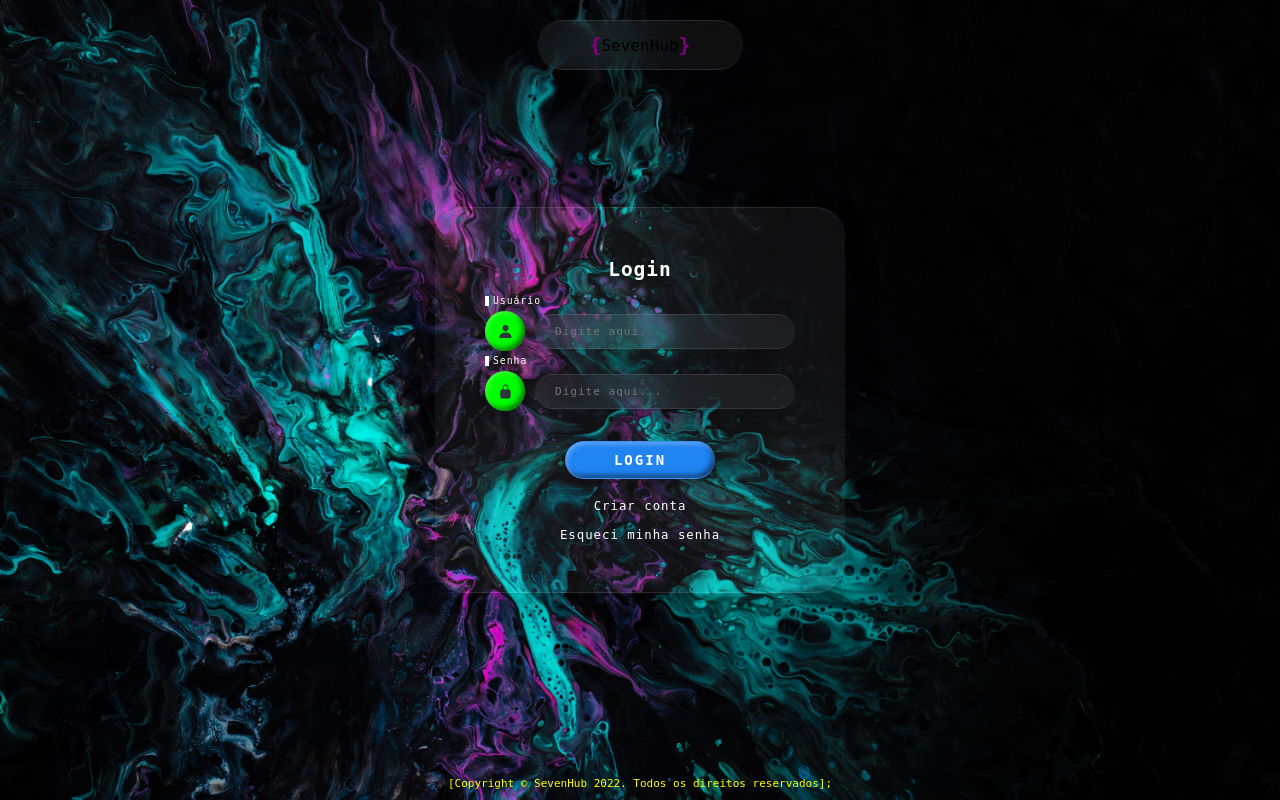
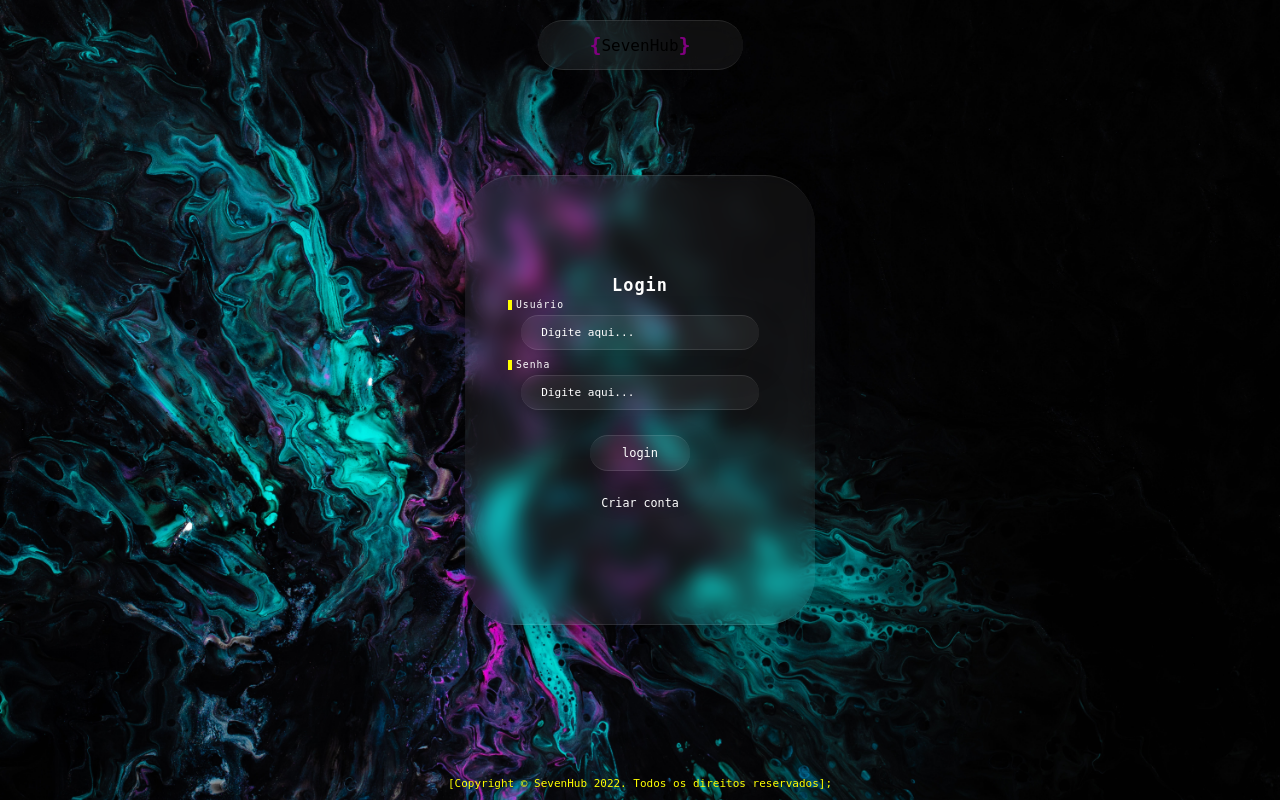
Before and after one commit to jpdicarvalho/WebProject-BSI-SevenHub, a PHP site: page /LoginEmp.php in a window 1280 px wide. Run offline with PHP 8.4, Linux system fonts and the light colour scheme.

Commit message:
Forms - Upgrade
Aqui eu fiz a estilização e reestruturação dos formulários de login e cadastro da área dev e empresa.

```diff
--- a/WebProject/css/Login.css
+++ b/WebProject/css/Login.css
@@ -40,53 +40,53 @@ header:hover{
     font-size: 20px;
     transition: 0.5s;
 }
-.wrapper{
-    position: absolute;
+.container{
+    position: relative;
+    width: 350px;
+    height: 450px;
     display: flex;
     justify-content: center;
     align-items: center;
-    width: 430px;
-    height: 430px;
-}
-
-.container{
-    position: absolute;
-    width: 410px;
-    display: flex;
-    justify-content: center;
-    align-items: center;
-    padding: 50px;
+    flex-direction: column;
+    padding: 10px;
     background: rgba(255, 255, 255, 0.05);
     box-shadow: 0 15px 35px rgba(0, 0, 0, 0.2);
     border-top: 1px solid rgba(255,255,255,0.1);
     border-bottom: 1px solid rgba(255,255,255,0.1);
-    border-radius: 30px;
+    border-radius: 50px;
+    backdrop-filter: blur(10px);
+
 }
 form{
     position: relative;
+    display: flex;
+    justify-content: center;
+    align-items: center;
+    flex-direction: column;
     width: 100%;
+    height: 100%;
 }
 .container h3{
     color: #fff;
     font-weight: 600;
-    font-size: 1.5em;
+    font-size: 1.3em;
     width: 100%;
     text-align: center;
-    margin-bottom: 30px;
+    margin-bottom: 20px;
     letter-spacing: 1px;
 }
 .inputBox{
     position: relative;
-    width: 100%;
-    margin-bottom: 20px;
+    width: 80%;
+    margin-bottom: 25px;
 }
 .inputBox span{
     display: inline-block;
     color: #fff;
-    margin-bottom: 35px;
+    margin-bottom: 30px;
     letter-spacing: 1px;
     font-size: 0.75em;
-    border-left: 4px solid #fff;
+    border-left: 4px solid yellow;
     padding-left: 4px;
     line-height: 1em;
 }
@@ -94,80 +94,64 @@ form{
     display: flex;
     justify-content: center;
     align-items: center;
-}/*
-textarea{
+}
+.inputBox .box input{
     position: relative;
-    width: 100%;
-    height: 40px;
+    width: 90%;
     border: none;
     outline: none;
-    padding-left: 10px;
-    padding-top: 5px;
+    padding: 10px 20px;
+    border-radius: 30px;
+    font-size: 0.85em;
+    color: #fff;
     background: rgba(255, 255, 255, 0.05);
     box-shadow: 0 15px 35px rgba(0, 0, 0, 0.2);
     border-top: 1px solid rgba(255,255,255,0.1);
     border-bottom: 1px solid rgba(255,255,255,0.1);
     border-radius: 30px;
-    backdrop-filter: blur(15px);
-}*/
-.inputBox .box .icon{
-    position: relative;
-    min-width: 40px;
-    height: 40px;
-    background: #0f0;
+    transition: 0.5s;
+}
+.inputBox .box input:hover{
+    width: 100%;
+    letter-spacing: 2px;
+}
+
+.inputBox .box input::placeholder{
+    color: white;
+}
+.inputBox .box input[type="submit"]{
+    width: 100px;
     display: flex;
     justify-content: center;
     align-items: center;
-    border-radius: 50%;
-    margin-right: 10px;
-    color: #2f363e;
-    font-size: 1.15em;
-    box-shadow: 5px 5px 7px rgba(0, 0, 0, 0.25),
-    inset 2px 2px 5px rgba(255, 255, 255, 0.25),
-    inset -3px -3px 5px rgba(0, 0, 0, 0.5);
+    background: rgba(255, 255, 255, 0.05);
+    box-shadow: 0 15px 35px rgba(0, 0, 0, 0.2);
+    border-top: 1px solid rgba(255,255,255,0.1);
+    border-bottom: 1px solid rgba(255,255,255,0.1);
+    color: white;
+    cursor: pointer;
+    font-size: 12px;
+    transition: 0.5s;
 }
-.inputBox .box input{
-    position: relative;
-    width: 100%;
-    border: none;
-    outline: none;
-    padding: 10px 20px;
-    border-radius: 30px;
-    letter-spacing: 1px;
-    font-size: 0.85em;
+.inputBox .box input[type="submit"]:hover{
+    color: black;
+    background: darkcyan;
+    font-weight: 800;
+    width: 120px;
+    letter-spacing: 2px;
+}
+select{
+    padding: 4px;
+    color: white;
     background: rgba(255, 255, 255, 0.05);
     box-shadow: 0 15px 35px rgba(0, 0, 0, 0.2);
     border-top: 1px solid rgba(255,255,255,0.1);
     border-bottom: 1px solid rgba(255,255,255,0.1);
     border-radius: 30px;
-    backdrop-filter: blur(15px);
+    backdrop-filter: blur(10px);
 }
-.inputBox .box input[type="submit"]{
-    width: 150px;
-    background: #1f83f2;
-    box-shadow: 5px 5px 7px rgba(0, 0, 0, 0.25),
-    inset 2px 2px 5px rgba(255, 255, 255, 0.35),
-    inset -3px -3px 5px rgba(0, 0, 0, 0.5);
-    color: #fff;
-    cursor: pointer;
-    text-transform: uppercase;
-    letter-spacing: 2px;
-    font-size: 14px;
-    font-weight: bolder;
-    margin-top: 10px;
-}
-.inputBox .box input[type="submit"]:hover{
-    filter: brightness(1.1);
-}
-select{
-    padding: 4px;
+select option{
     color: gray;
-    background: rgba(255, 255, 255, 0.05);
-    box-shadow: 0 15px 35px rgba(0, 0, 0, 0.2);
-    border-top: 1px solid rgba(255,255,255,0.1);
-    border-bottom: 1px solid rgba(255,255,255,0.1);
-    border-radius: 30px;
-    backdrop-filter: blur(15px);
 }
 label{
     color: #fff;
@@ -185,9 +169,14 @@ label input{
     justify-content: center;
     align-items: center;
     color: #fff;
-    letter-spacing: 1px;
+    font-size: 0.90em;
+    text-decoration: none;
+    transition: 0.5s;
+}
+
+.forgot:hover{
     font-size: 0.95em;
-    text-decoration: none;
+    letter-spacing: 2px;
 }
 .container .btn{
     position: relative;
@@ -211,90 +200,8 @@ label input{
     border-bottom: 1px solid rgba(255,255,255,0.1);
     border-radius: 30px;
     color: #fff;
-    z-index: 1;
     letter-spacing: 1px;
     overflow: hidden;
-    transition: 0.5s;
-    backdrop-filter: blur(15px);
-}
-.container .btn:hover a{
-    letter-spacing: 3px;
-    color: #ff1f71;
-}
-.container .btn a::before{
-    content: '';
-    position: absolute;
-    top: 0;
-    left: 0;
-    width: 50%;
-    height: 100%;
-    background: linear-gradient(to left, rgba(255,255,255,0.5),
-    transparent);
-    transform: skewX(45deg) translateX(0);
-    transition: 0.5s;
-}
-
-.container .btn:hover a::before{
-    transform: skewX(45deg) translateX(200%);
-}
-
-.container .btn::before{
-    content:'';
-    position: absolute;
-    left: 50%;
-    transform: translateX(-50%);
-    bottom: -5px;
-    width: 100px;
-    height: 20px;
-    background: red;
-    border-radius: 10px;
-    transition: 0.5s;
-    transition-delay: 0s;
-}
-.container .btn:hover::before{
-    bottom: 0;
-    height: 50%;
-    width: 80%;
-    border-radius: 30px;
-    transition-delay: 0.5s;
-}
-
-.container .btn::after{
-    content:'';
-    position: absolute;
-    left: 50%;
-    transform: translateX(-50%);
-    top: -5px;
-    width: 100px;
-    height: 20px;
-    background: red;
-    border-radius: 10px;
-    transition: 0.5s;
-    transition-delay: 0s;
-}
-.container .btn:hover::after{
-    top: 0;
-    height: 50%;
-    width: 80%;
-    border-radius: 30px;
-    transition-delay: 0.5s;
-}
-.container .btn:nth-child(1):before,
-.container .btn:nth-child(1)::after{
-    background: cyan;
-    box-shadow: 0 0 5px cyan,
-    0 0 15px cyan,
-    0 0 30px cyan,
-    0 0 60px cyan;
-}
-
-.container .btn:nth-child(2):before,
-.container .btn:nth-child(2)::after{
-    background: cyan;
-    box-shadow: 0 0 5px cyan,
-    0 0 15px cyan,
-    0 0 30px cyan,
-    0 0 60px cyan;
 }
 span{
     position: absolute;
--- a/WebProject/loginEmp.php
+++ b/WebProject/loginEmp.php
@@ -13,28 +13,18 @@
     <header>
     <p id="key">{</p><p>SevenHub</p><p id="key">}</p>
     </header>
-    <section class="wrapper">
-        <div id="stars"></div>
-        <div id="stars2"></div>
-        <div id="stars3"></div>
         <div class="container">
             <form method="POST" action="ProcessaLoginEmp.php">
-                <h3>Login</h3>
+            <h3>Login</h3>
                 <div class="inputBox">
                     <span>Usuário</span>
                     <div class="box">
-                        <div class="icon">
-                            <ion-icon name="person"></ion-icon>
-                        </div>
                         <input type="text" name="usuario" placeholder="Digite aqui...">
                     </div>
                 </div>
                 <div class="inputBox">
                     <span>Senha</span>
                     <div class="box">
-                        <div class="icon">
-                            <ion-icon name="lock-closed"></ion-icon>
-                        </div>
                         <input type="password" name="senha" placeholder="Digite aqui...">
                     </div>
                 </div>
@@ -44,11 +34,9 @@
                     </div>
                 </div>
                 <a href="cadastroEmp.html" class="forgot">Criar conta</a><br>
-            <a href="#" class="forgot">Esqueci minha senha</a>
             </form>
 
         </div>
-    </section>
     <span>[Copyright © SevenHub 2022. Todos os direitos reservados];</span>
     <script type="module" src="https://unpkg.com/ionicons@5.5.2/dist/ionicons/ionicons.esm.js"></script>
     <script nomodule src="https://unpkg .com/ionicons@5.5.2/dist/ionicons/ionicons.js"></script>
```
Also changed, not shown: WebProject/cadastroDev.html (+1 -7 lines), WebProject/cadastroEmp.html (+2 -5 lines), WebProject/loginDev.php (+0 -7 lines).
